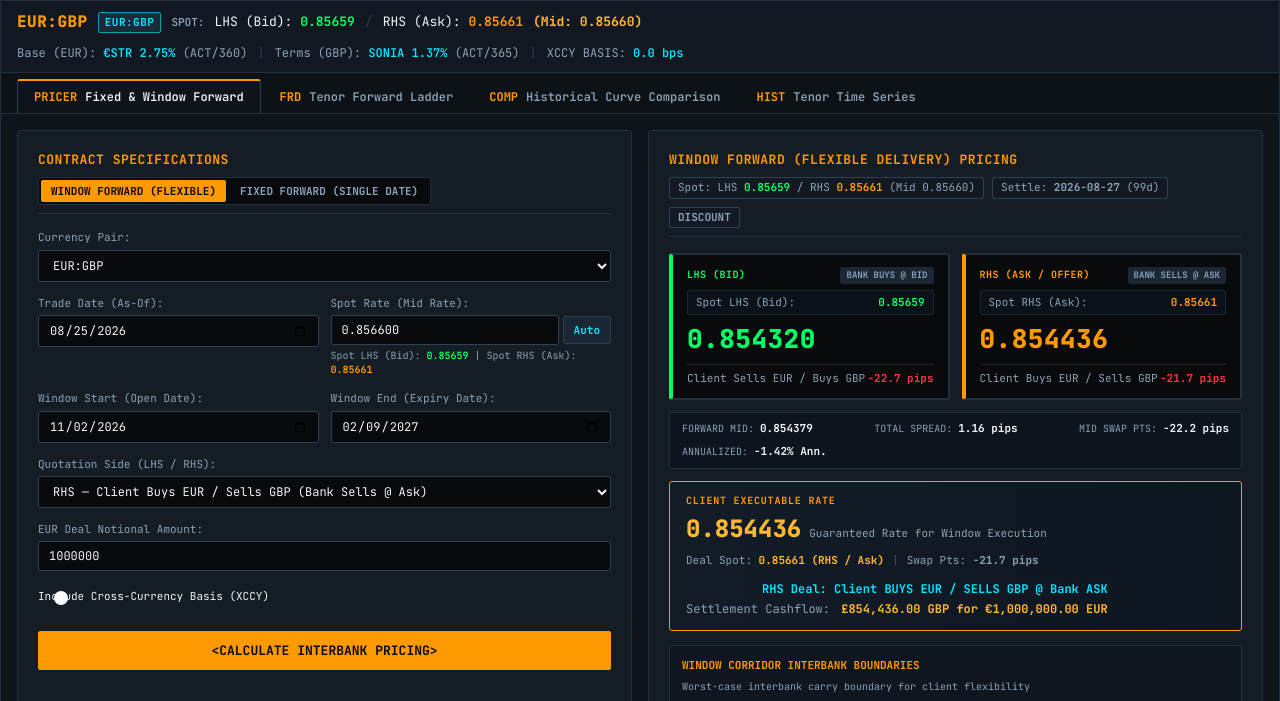
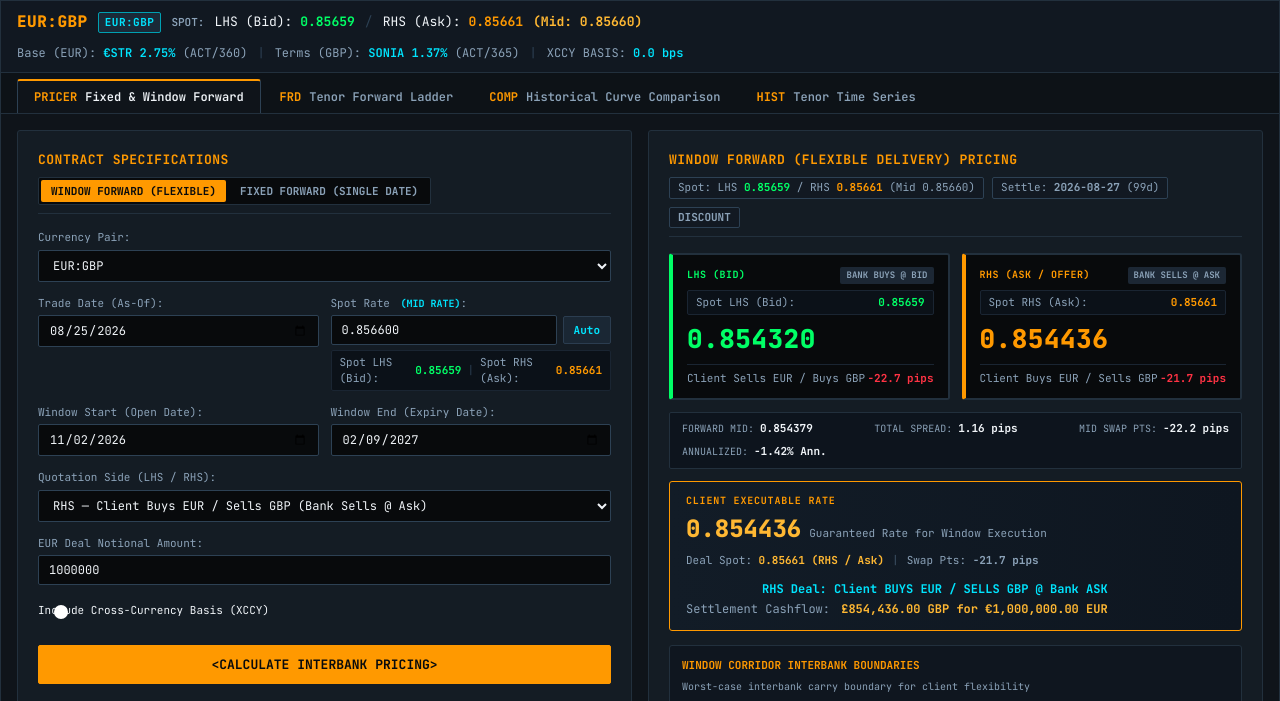
Before and after one commit to KevinRevo/FX-Forward-Pro, a website: page index.html in a window 1280 px wide. Shown: the part 80-781 px from the top of the page. Drawn offline with Linux system fonts and the light colour scheme; no server answers.

```diff
--- a/style.css
+++ b/style.css
@@ -1321,3 +1321,50 @@ body {
 .amber-text {
   color: var(--bbg-amber);
 }
+
+/* Spot Rate Breakdown & Side Indicators */
+.spot-side-indicator {
+  font-size: 10px;
+  font-weight: 700;
+  color: var(--bbg-cyan);
+  text-transform: uppercase;
+  margin-left: 4px;
+}
+
+.spot-input-wrap {
+  display: flex;
+  gap: 6px;
+  align-items: center;
+}
+
+.spot-input-wrap .bbg-input {
+  flex: 1;
+}
+
+.spot-live-breakdown {
+  display: flex;
+  align-items: center;
+  gap: 6px;
+  font-size: 11px;
+  color: var(--bbg-text-dim);
+  margin-top: 5px;
+  padding: 4px 8px;
+  background-color: #0b1118;
+  border: 1px solid #1a2532;
+  border-radius: 2px;
+}
+
+.spot-bd-item {
+  display: inline-flex;
+  align-items: center;
+  gap: 4px;
+}
+
+.spot-bd-item.active-side {
+  color: #fff;
+  font-weight: 700;
+}
+
+.spot-bd-sep {
+  color: #2b3d50;
+}
```
